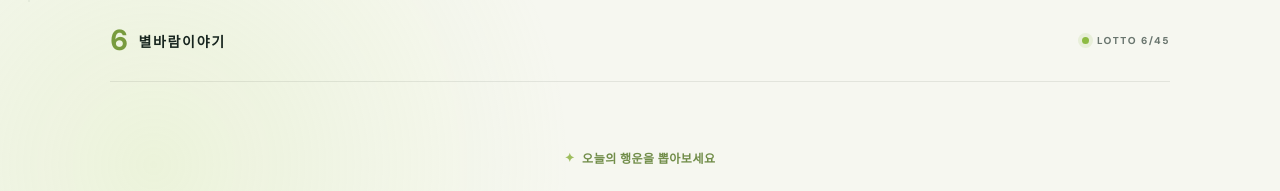
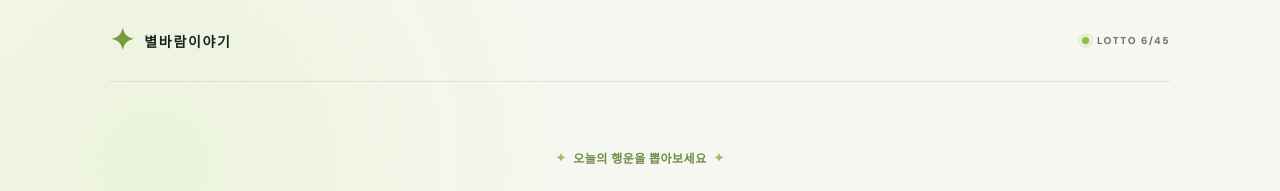
Before and after one commit to agatora/lotto-game, a React (Create React App) app: page / in a window 1280 px wide. Shown: the top 191 px of the page. Built offline with nearby package versions, Linux system fonts and the light colour scheme.

Commit message:
Update App.tsx

```diff
--- a/src/App.tsx
+++ b/src/App.tsx
@@ -50,18 +50,17 @@ function App() {
 
   return (
     <main className="page-shell">
-      <div className="ambient ambient-one" />
       <div className="ambient ambient-two" />
       <header className="topbar">
         <a className="brand" href="./" aria-label="별바람이야기 홈">
-          <span className="brand-mark">6</span>
+          <span className="brand-mark" aria-hidden="true">✦</span>
           <span>별바람이야기</span>
         </a>
         <span className="top-tag"><span className="live-dot" /> LOTTO 6/45</span>
       </header>
 
       <section className="hero">
-        <div className="eyebrow"><span>✦</span> 오늘의 행운을 뽑아보세요</div>
+        <div className="eyebrow"><span>✦</span> 오늘의 행운을 뽑아보세요 <span>✦</span></div>
         <h1>행운의 번호,<br /><em>지금 시작!</em></h1>
         <p className="intro">가볍게 톡, 나만의 행운 번호 6개를 만나보세요.</p>
 
```
